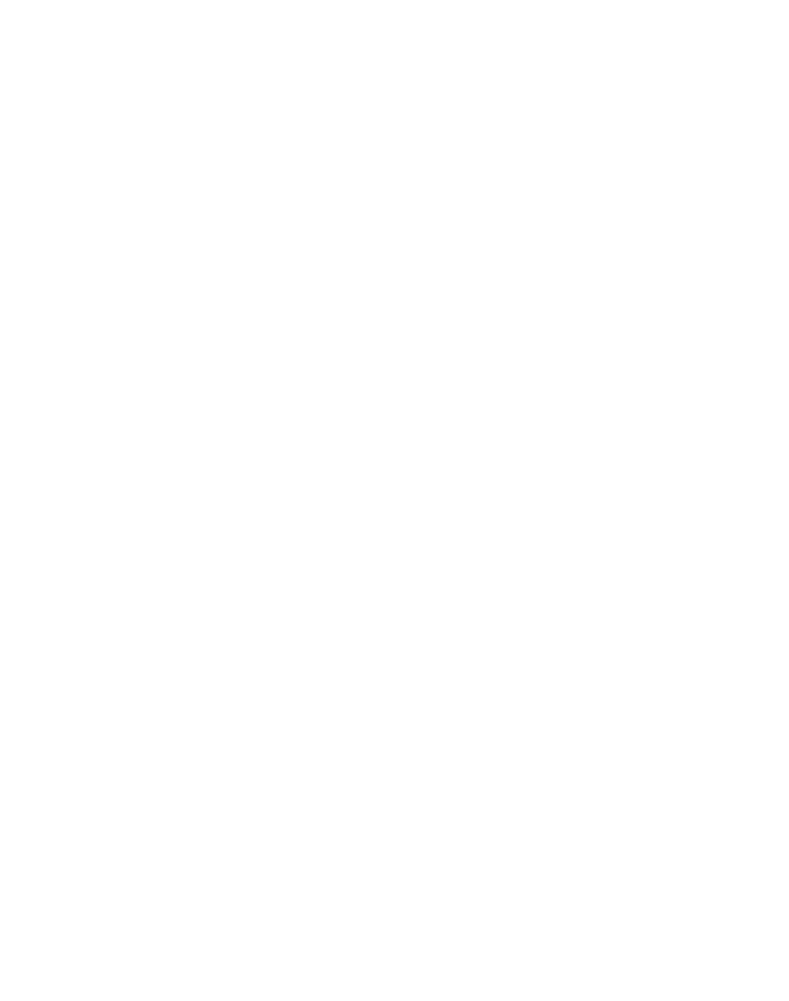
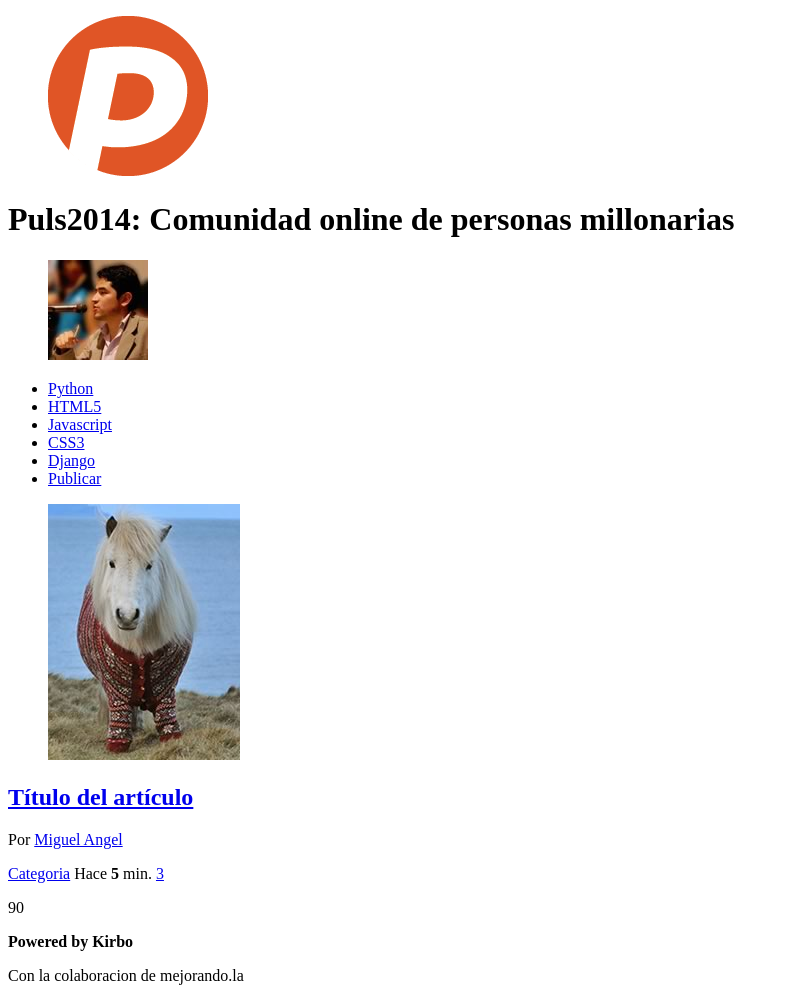
Before and after one commit to migferna42/Puls2014, a plain HTML site: page index.html in a window 1280 px wide. Shown: the whole page, without its empty margins (0-789 px from the left). Before the commit the page ends 800 px from the top, so only its background shows below. Drawn offline with Linux system fonts and the light colour scheme.

Commit message:
Primera clase completa

```diff
--- a/index.html
+++ b/index.html
@@ -1,11 +1,62 @@
 <!DOCTYPE html>
-
 <html lang="es">
 <head>
 	<meta charset="utf-8" />
-	<title>Puls2014: Comunidad online </title>
+	<title>Puls2014: Comunidad online de personas millonarias</title>
 </head>
 <body>
+	<header>
+		<figure id="logo">
+			<img src="logo.png" />
+		</figure>
+		<h1>Puls2014: Comunidad online de personas millonarias</h1>
+		<figure id="avatar">
+			<img src="avatar.jpg" />
+		</figure>
+	</header>
+	<nav>
+		<ul>
+			<li><a href="#">Python</a></li>
+			<li><a href="#">HTML5</a></li>
+			<li><a href="#">Javascript</a></li>
+			<li><a href="#">CSS3</a></li>
+			<li><a href="#">Django</a></li>
+			<li><a href="#">Publicar</a></li>
+		</ul>
+	</nav>
 
+	<section id="contentido">
+		<article class="item">
+			<figure class="imagen_item">
+				<img src="imagen.jpg" />
+			</figure>
+			<h2 class="titulo_item">
+				<a href="#">Título del artículo</a>
+			</h2>
+			<p class="autor_item">
+				Por <a href="#">Miguel Angel</a>
+			</p>
+			<p class="datos_item">
+				<a href="#" class="tag_item">Categoria</a>
+				<span class="fecha_item">
+					Hace <strong>5</strong> min.
+				</span>
+				<a href="#" class="comentarios_item">3</a>
+				<a href="#" class="fav_item"></a>
+			</p>
+			<p class="votacion">
+				<a href="#" class="vote_pos"></a>
+				90
+				<a href="#" class="vote_neg"></a>
+			</p>
+		</article>
+	</section>
+
+	<footer>
+		<p>
+			<strong>Powered by Kirbo</strong>
+		</p>
+		<p> Con la colaboracion de mejorando.la </p>
+	</footer>
 </body>
 </html>
```
Also changed, not shown: avatar.jpg (added), imagen.jpg (added), logo.png (added).
